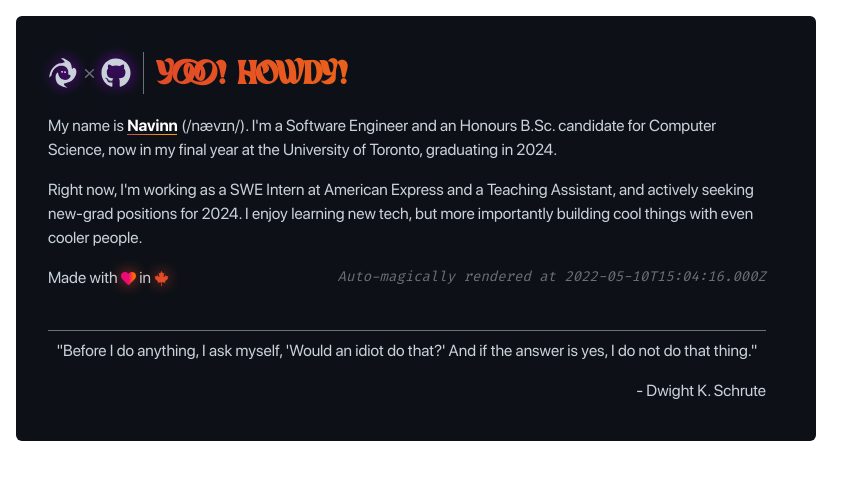
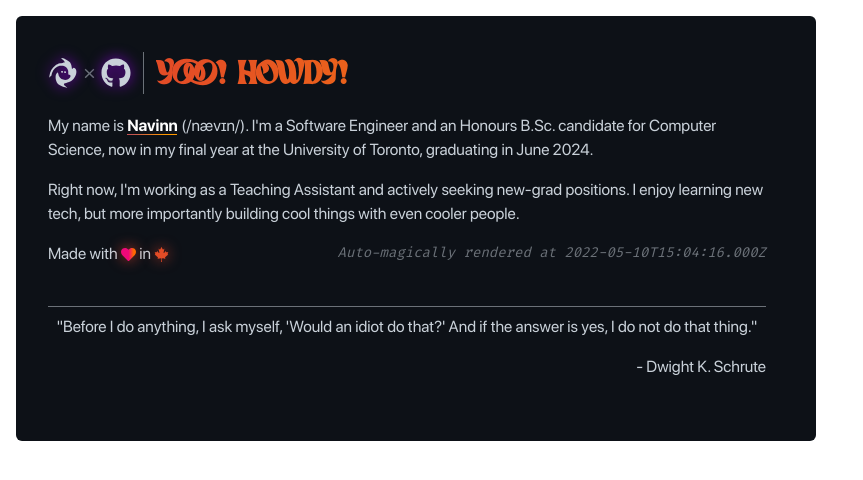
Before and after one commit to navn-r/navn-r, a Next.js app in the folder github-hero/: page / in a window 1280 px wide. Shown: the top 480 px of the page, without its empty margins (0-863 px from the left). Built offline with nearby package versions, Linux system fonts and the light colour scheme.

Commit message:
feat: winter '24 update

```diff
--- a/github-hero/components/Body.tsx
+++ b/github-hero/components/Body.tsx
@@ -85,14 +85,13 @@ const Body: React.FC<{ time: string }> = ({ time }) => {
         </span>{' '}
         (/nævɪn/). I'm a Software Engineer and an Honours B.Sc. candidate for
         Computer Science, now in my final year at the University of Toronto,
-        graduating in 2024.
+        graduating in June 2024.
       </p>
 
       <p style={styles.p}>
-        Right now, I'm working as a SWE Intern at American Express and a
-        Teaching Assistant, and actively seeking new-grad positions for 2024. I
-        enjoy learning new tech, but more importantly building cool things with
-        even cooler people.
+        Right now, I'm working as a Teaching Assistant and actively seeking
+        new-grad positions. I enjoy learning new tech, but more importantly
+        building cool things with even cooler people.
       </p>
 
       <p style={styles.p}>
```
Also changed, not shown: 1 other file (tests, documents, lock files or other folders).
